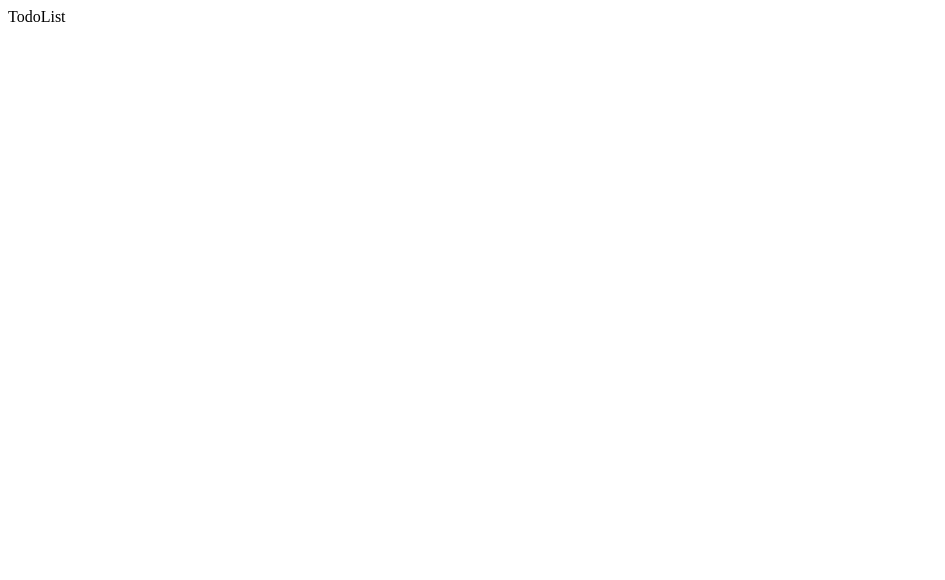
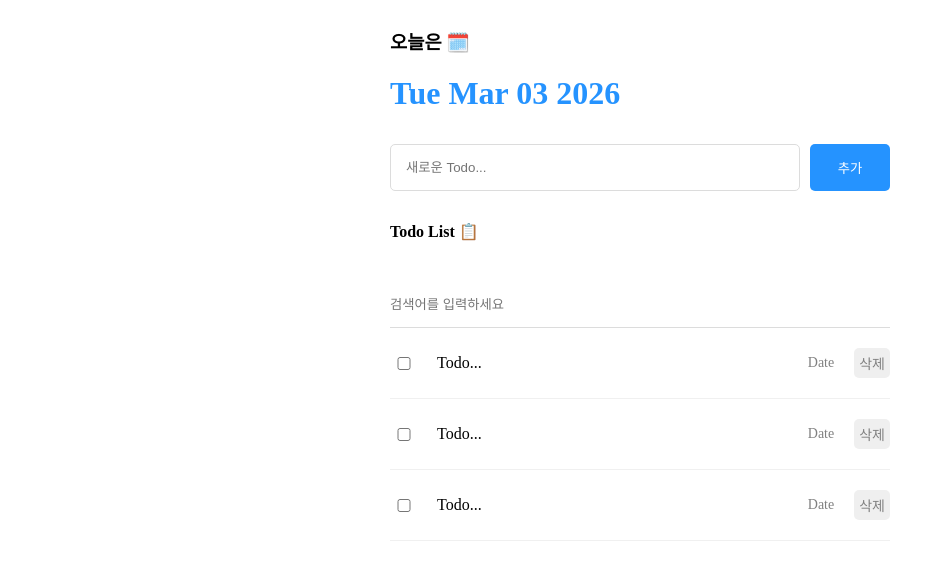
Before and after one commit to TakHoYeong/react-training, a React (Vite) app in the folder todoListApp/: page / in a window 1280 px wide. Shown: the top 580 px of the page, without its empty margins (0-945 px from the left). Built offline with nearby package versions, Linux system fonts and the light colour scheme.

Commit message:
TodoListApp UI구현

```diff
--- a/todoListApp/src/App.css
+++ b/todoListApp/src/App.css
@@ -0,0 +1,7 @@
+.App{
+    width: 500px;
+    margin: 0 auto;
+    display: flex;
+    flex-direction: column;
+    gap: 10px;
+}
--- a/todoListApp/src/App.jsx
+++ b/todoListApp/src/App.jsx
@@ -1,7 +1,16 @@
 import "./App.css";
+import Header from "./components/Header";
+import Editor from "./components/Editor";
+import List from "./components/List";
 
 function App() {
-  return <>TodoList</>;
+  return (
+    <div className="App">
+      <Header/>
+      <Editor/>
+      <List/>
+    </div>
+  );
 }
 
 export default App;
--- /dev/null
+++ b/todoListApp/src/components/Editor.css
@@ -0,0 +1,20 @@
+.Editor{
+    display: flex;
+    gap: 10px;
+}
+
+.Editor input{
+    flex: 1;
+    padding: 15px;
+    border: 1px solid rgb(220, 220, 220);
+    border-radius: 5px;
+}
+
+.Editor button{
+    cursor: pointer;
+    width: 80px;
+    border: none;
+    background-color: rgb(37, 147, 255);
+    color: white;
+    border-radius: 5px;
+}
--- /dev/null
+++ b/todoListApp/src/components/Editor.jsx
@@ -0,0 +1,13 @@
+import "./Editor.css";
+
+const Editor = () => {
+    return (
+        <div className="Editor">
+            <input placeholder="새로운 Todo..."/>
+            <button>추가</button>
+        </div>
+    )
+
+};
+
+export default Editor;
--- /dev/null
+++ b/todoListApp/src/components/Header.css
@@ -0,0 +1,3 @@
+.Header > h1{
+    color: rgb(37, 147, 255)
+}
--- /dev/null
+++ b/todoListApp/src/components/Header.jsx
@@ -0,0 +1,12 @@
+import "./Header.css";
+
+const Header = () => {
+    return (
+        <div className="Header">
+            <h3>오늘은 🗓️</h3>
+            <h1>{new Date().toDateString()}</h1>
+        </div>
+    )
+};
+
+export default Header;
--- /dev/null
+++ b/todoListApp/src/components/List.css
@@ -0,0 +1,23 @@
+.List {
+  display: flex;
+  flex-direction: column;
+  gap: 20px;
+}
+
+.List > input {
+  width: 100%;
+  border: none;
+  border-bottom: 1px solid rgb(220, 220, 220);
+  padding: 15px 0px;
+}
+
+.List > input:focus {
+  outline: none;
+  border-bottom: 1px solid rgb(37, 147, 255);
+}
+
+.List .todos_wrapper {
+  display: flex;
+  flex-direction: column;
+  gap: 20px;
+}
--- /dev/null
+++ b/todoListApp/src/components/List.jsx
@@ -0,0 +1,18 @@
+import "./List.css";
+import TodoItem from "./TodoItem";
+
+const List = () => {
+    return (
+        <div className="List">
+            <h4>Todo List 📋</h4>
+            <input placeholder="검색어를 입력하세요" />
+            <div className="todos_wrapper">
+                <TodoItem />
+                <TodoItem />
+                <TodoItem />
+            </div>
+        </div>
+    )
+};
+
+export default List;
--- /dev/null
+++ b/todoListApp/src/components/TodoItem.css
@@ -0,0 +1,29 @@
+.TodoItem{
+    display: flex;
+    align-items: center;
+    gap: 20px;
+    padding-bottom: 20px;
+    border-bottom: 1px solid rgb(240, 240, 240);
+}
+
+.TodoItem input {
+    width: 20px;
+}
+
+.TodoItem .content {
+    flex: 1;
+}
+
+.TodoItem .date{
+    font-size: 14px;
+    color: gray;
+}
+
+.TodoItem button{
+    cursor: pointer;
+    color: gray;
+    font-size: 14px;
+    border: none;
+    border-radius: 5px;
+    padding: 5px;
+}
--- /dev/null
+++ b/todoListApp/src/components/TodoItem.jsx
@@ -0,0 +1,15 @@
+import "./TodoItem.css";
+
+const TodoItem = () => {
+  return (
+    <div className="TodoItem">
+        <input type="checkbox" />
+        <div className="content">Todo...</div>
+        <div className="date">Date</div>
+        <button>삭제</button>
+    </div>
+
+  )
+};
+
+export default TodoItem;
```
